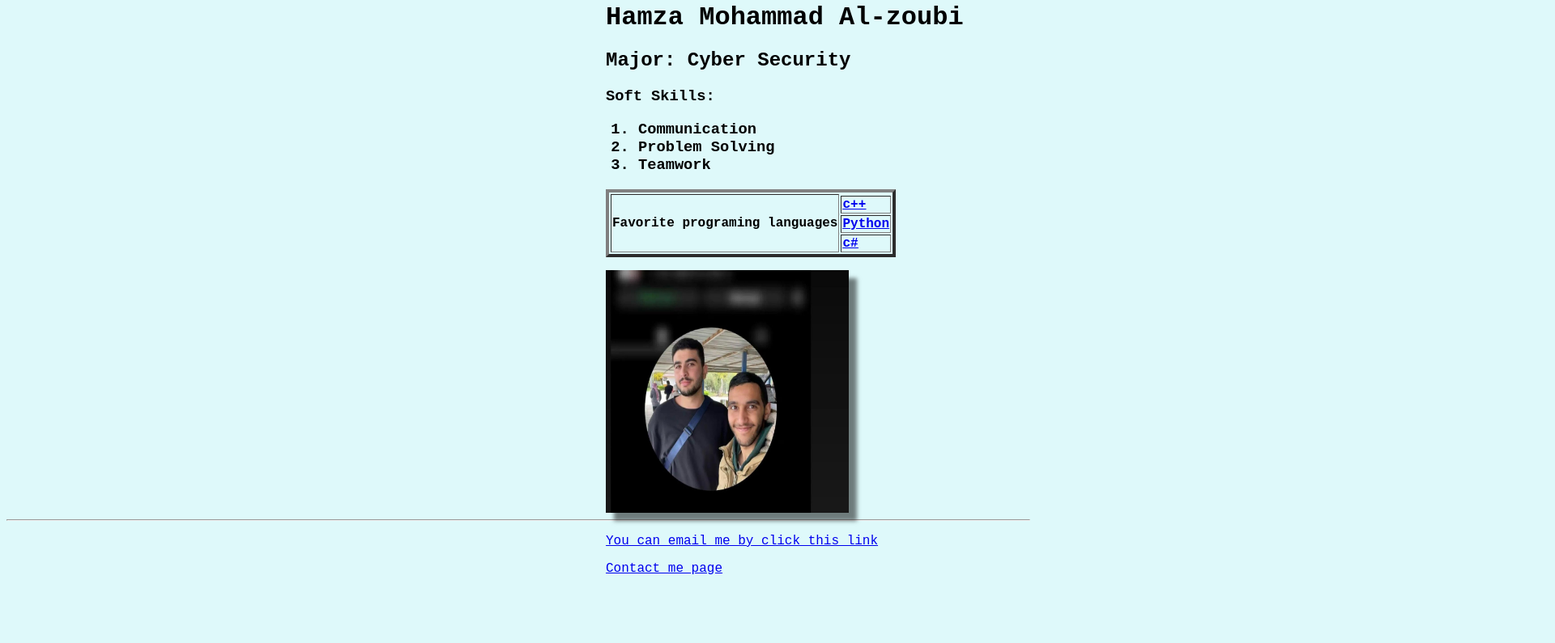
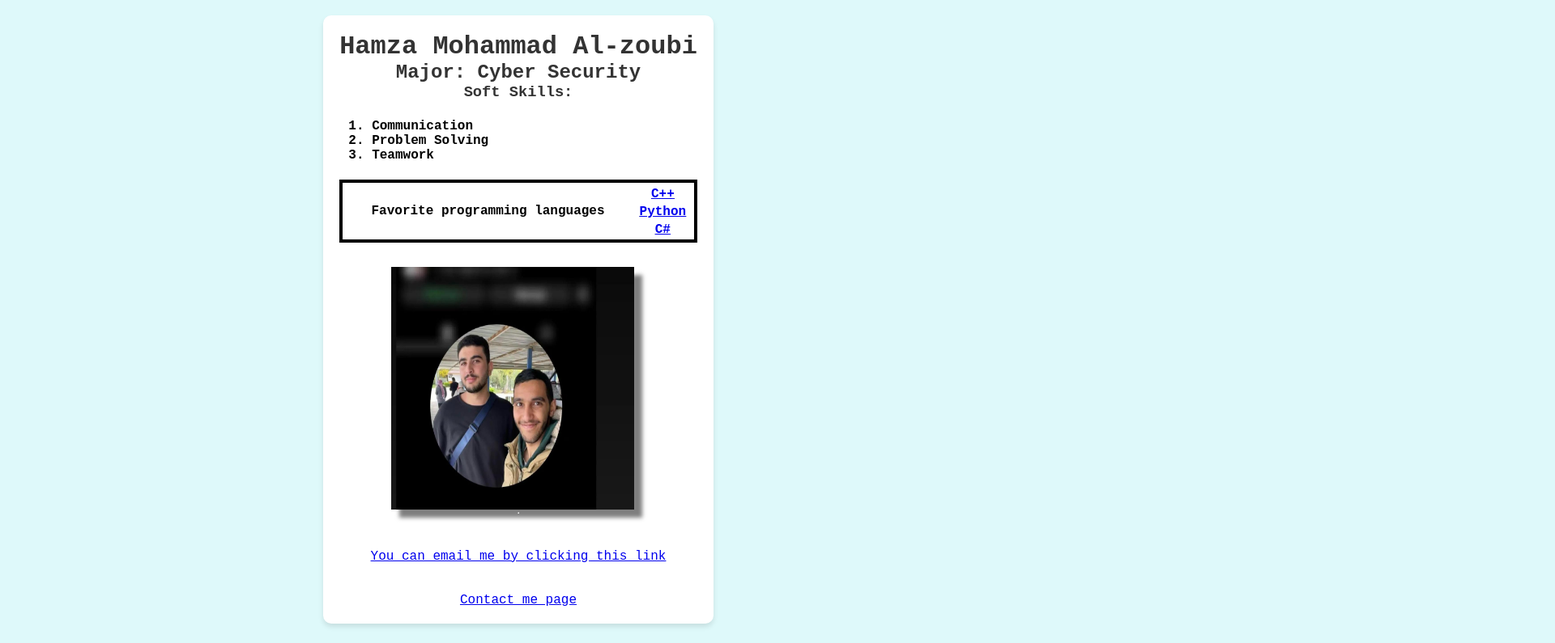
Before and after one commit to Hamza-Zoubi/Hamza-Zoubi.github.io, a plain HTML site: page index.html in a window 1280 px wide. Shown: the part 5-800 px from the top of the page at 81% size, 1920 px wide, since content can reach past the window. Drawn offline with Linux system fonts and the light colour scheme.

Commit message:
Add files via upload

```diff
--- a/index.html
+++ b/index.html
@@ -1,36 +1,42 @@
-<! DOCTYPE html>
-
+<!DOCTYPE html>
 <html>
 <head>
     <meta charset="utf-8">
-<title>hamza zoubi(154202)</title>
-<style>
-   body    {background-color: #DEF9FA;
-           font-family: 'Courier New';}
-</style>
+    <title>Hamza Mohammad Al-zoubi</title>
+    <link rel="stylesheet" href="styles.css">
 </head>
 <body>
+    <div class="container">
         <header>
-
-    <h1 style=" position: relative;  left: 740px;">Hamza Mohammad Al-zoubi</h1>
-    <h2 style=" position: relative;  left: 740px;">Major: Cyber Security</h2>
-    <h3 style=" position: relative;  left: 740px;">Soft Skills:<ol> <li>Communication</li> <li>Problem Solving</li> <li>Teamwork</li></ol></h3>
-	<p>
-            <table border="4" style=" position: relative;  left: 740px;">
-            <tr><th rowspan="4"style="color:#000000">Favorite programing languages</th>
-			<tr><td  style="color:#000000 ; text-decoration: underline;"><a href="https://www.w3schools.com/cpp/cpp_intro.asp" ><strong>c++</strong></a></td></tr>
-			<tr><td  style="color:#000000 ;text-decoration:underline;"><a href="https://en.wikipedia.org/wiki/Python_(programming_language)"><strong>Python</strong></a></td></tr>
-			<td  style="color:#000000 ;text-decoration: underline;"><a href="https://www.w3schools.com/cs/index.php"><strong>c#</strong></a></td></tr>
+            <h1>Hamza Mohammad Al-zoubi</h1>
+            <h2>Major: Cyber Security</h2>
+            <h3>Soft Skills:</h3>
+            <h4>
+                <ol>
+                    <li>Communication</li>
+                    <li>Problem Solving</li>
+                    <li>Teamwork</li>
+                </ol>
+            </h3>
+            <table>
+                <tr>
+                    <th rowspan="4">Favorite programming languages</th>
+                    <tr>
+                        <td><a href="https://www.w3schools.com/cpp/cpp_intro.asp"><strong>C++</strong></a></td>
+                    </tr>
+                    <tr>
+                        <td><a href="https://en.wikipedia.org/wiki/Python_(programming_language)"><strong>Python</strong></a></td>
+                    </tr>
+                    <td><a href="https://www.w3schools.com/cs/index.php"><strong>C#</strong></a></td>
+                </tr>
             </table>
-  </p>
-    <img src="picture1.jpeg" alt="Me and my best friend" style="width: 300px; height: 300px; position: relative;  left: 740px; box-shadow: 10px 10px 5px rgba(0, 0, 0, 0.5)">
-
+            <img src="picture1.jpeg" alt="Me and my best friend">
         </header>
         <hr>
-  <p style=" position: relative;  left: 740px;"><a href="mailto:hmalzubi21@cit.just.edu.jo">You can email me by click this link</a></p>
-  <footer style=" position: relative;  left: 740px;" >
+        <p><a href="mailto:hmalzubi21@cit.just.edu.jo">You can email me by clicking this link</a></p>
+        <footer>
             <a href="contact.html">Contact me page</a>
         </footer>
+    </div>
 </body>
-
 </html>
--- /dev/null
+++ b/styles.css
@@ -0,0 +1,48 @@
+body {
+    background-color: #DEF9FA;
+    font-family: 'Courier New';
+    display: grid;
+    place-items: center;
+    height: 100vh;
+    margin: 0;
+}
+.container {
+    background-color: #FFFFFF;
+    padding: 20px;
+    border-radius: 10px;
+    box-shadow: 0 4px 6px rgba(0, 0, 0, 0.1);
+    display: flex;
+    flex-direction: column;
+    align-items: center;
+    gap: 20px;
+}
+h1, h2, h3 {
+    text-align: center;
+    margin: 0;
+    color: #333333;
+}
+table {
+    border: 4px solid #000000;
+    width: 100%;
+    text-align: center;
+}
+td {
+    color: #000000;
+    text-decoration: underline;
+}
+img {
+    width: 300px;
+    height: 300px;
+    box-shadow: 10px 10px 5px rgba(0, 0, 0, 0.5);
+    margin-top: 30px;
+    margin-left: 64px;
+    margin-bottom: -30px;
+}
+p {
+    text-align: center;
+    color: #555555;
+}
+footer {
+    text-align: center;
+    color: #777777;
+}
```
Also changed, not shown: contact.html (+1 -1 lines). Lines whose indentation alone changed are shown as unchanged.
